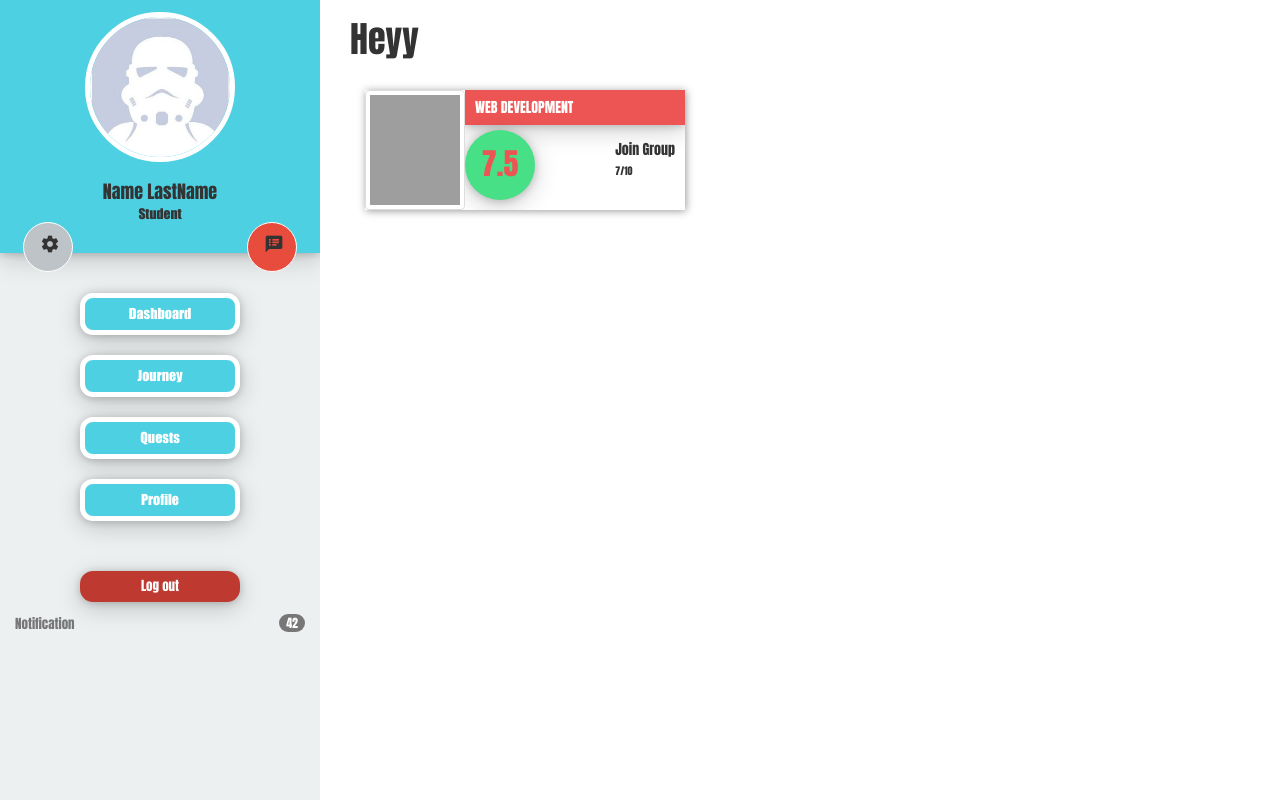
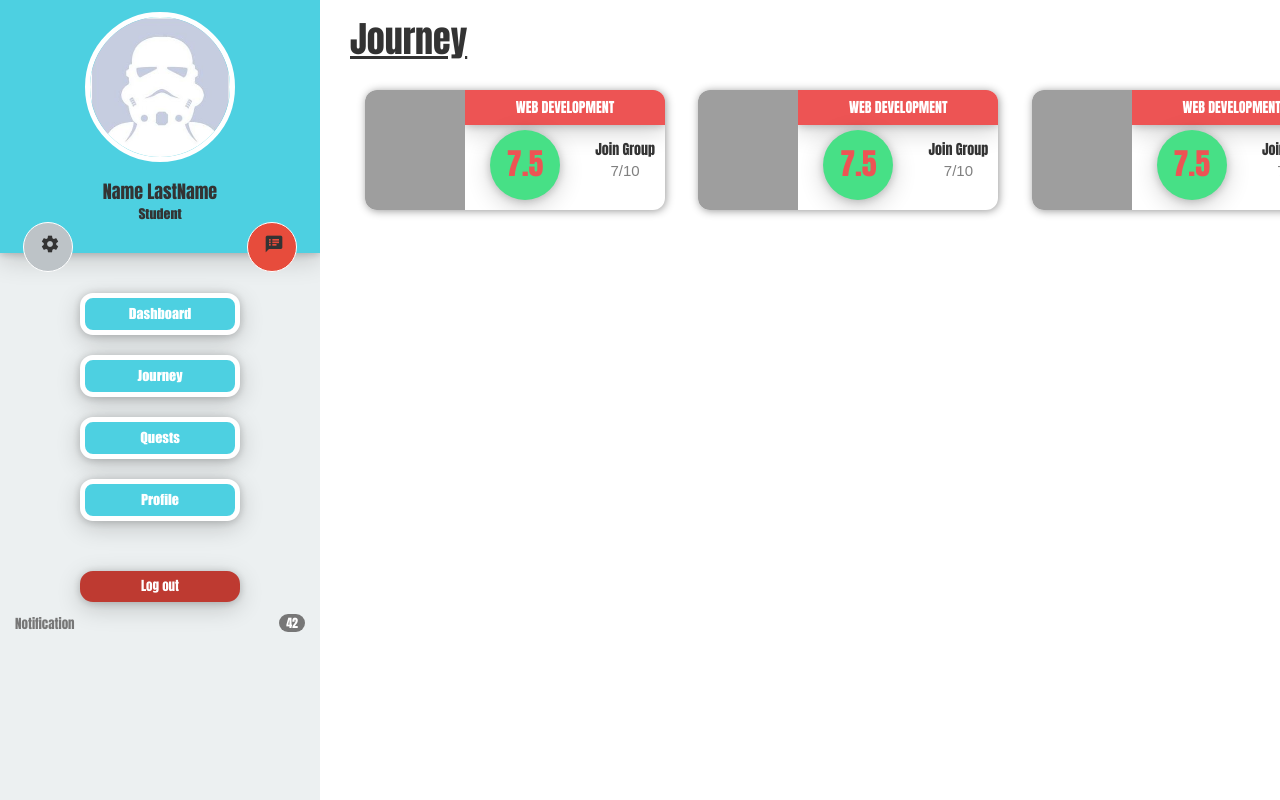
Before and after one commit to MartinR01/DVA231_Project, a PHP site: page /journey_test.php in a window 1280 px wide. Run offline with PHP 8.4, Linux system fonts and the light colour scheme; some libraries are stand-ins or nearby versions; grey boxes are pictures that could not be loaded.

Commit message:
Journey cards done in content

```diff
--- a/public_html/css/journey_test.css
+++ b/public_html/css/journey_test.css
@@ -2,16 +2,31 @@
     display: block;
     background-color: #fff;
     height: 120px;
-    width: 320px;
+    width: 300px;
     margin-top: 20px;
     box-shadow: 1px 1px 8px #999;
     cursor: pointer;
+
+    border-radius: 12px 12px 12px 12px;
+
+}
+
+.media {
+  display: inline-block;
+
+}
+.media-body{
+    border-radius:  0px 12px  0px   0px   ;
 }
 
 /*Image size of the journey card*/
 .card-img {
     height: 120px;
     width: 100px;
+    border: 0;
+    padding: 0;
+    border-radius: 12px  0px   0px  12px ;
+
 }
 
 .media-heading {
@@ -38,8 +53,20 @@
 
  /* un-bold the text*/
  .light {
-   font-weight: lighter;
-   font-size: 10px;
+    font-weight: 100;
+ }
+
+/*Font for journey progress 7/10 */
+.progress-font{
+  font-family: Arial;
+  color: gray;
+  font-size: 15px;
+}
+
+
+ /*Underline the text*/
+ .underline {
+   text-decoration: underline;
  }
 
 /*Centers and style for points inside the circle*/
@@ -53,6 +80,7 @@
 /*Erases padding on the title*/
  .media-left {
    padding: 0;
+   border-top-left-radius: 12px;
  }
 
  /*Erase this after migrate */
--- a/public_html/journey_test.php
+++ b/public_html/journey_test.php
@@ -72,9 +72,11 @@
 	    </div><!--/col - left -->
 
       <div class="col-sm-9 col-md-9 affix-content">
-        <h1> Heyy </h1>
+        <h1 class="underline"> Journey </h1>
 
-<!--- below this do not touch! -- >
+<!--- above this do not touch! -- >
+
+
 
 <!-- Font Awesome 4.7 -->
 
@@ -84,7 +86,9 @@
 <!-- Design Group 'No Member'  -->
     <div class="container">
         <div class="row">
-            <div class="col-md-4 col-sm-4">
+
+          <!--1-->
+            <div class="col-sm-4" style="text-align:center">
                 <div class="card-style">
                     <div class="media">
 
@@ -97,20 +101,63 @@
 
                                 <div class="circle shadow"><span class="points-circle">7.5</span></div>
 
-                                <div class="pull-right btn-part">Join Group <br><span class="light">7/10</span></div>
+                                <div class="pull-right btn-part">Join Group <br><span class="light progress-font">7/10</span></div>
                         </div>
-
                     </div>
                 </div>
             </div>
+
+            <!--1-->
+              <div class="col-sm-4" style="text-align:center">
+                  <div class="card-style">
+                      <div class="media">
+
+                          <div class="media-left">
+                              <img class="media-object img-thumbnail card-img" src="http://www.marshallheads.com/download/file.php?avatar=58_1328912023.jpg">
+                          </div>
+
+                          <div class="media-body">
+                                  <a href="#"><h5 class="media-heading shadow">WEB DEVELOPMENT</h5></a>
+
+                                  <div class="circle shadow"><span class="points-circle">7.5</span></div>
+
+                                  <div class="pull-right btn-part">Join Group <br><span class="light progress-font">7/10</span></div>
+                          </div>
+                      </div>
+                  </div>
+              </div>
+
+              <!--1-->
+                <div class="col-sm-4" style="text-align:center">
+                    <div class="card-style">
+                        <div class="media">
+
+                            <div class="media-left">
+                                <img class="media-object img-thumbnail card-img" src="http://www.marshallheads.com/download/file.php?avatar=58_1328912023.jpg">
+                            </div>
+
+                            <div class="media-body">
+                                    <a href="#"><h5 class="media-heading shadow">WEB DEVELOPMENT</h5></a>
+
+                                    <div class="circle shadow"><span class="points-circle">7.5</span></div>
+
+                                    <div class="pull-right btn-part">Join Group <br><span class="light progress-font">7/10</span></div>
+                            </div>
+                        </div>
+                    </div>
+                </div>
+
+
         </div>
       </div>
 
     </div>
 </div>
 
-<!--- above this do not touch! -- >
+<!--- below this do not touch! -- >
       </div>
+
+
 	 </div>
     <!-- JS for Bootstrap -->
       <script src="js/bootstrap.js"></script>
```
